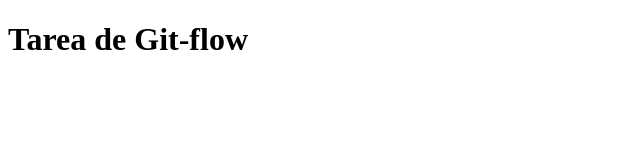
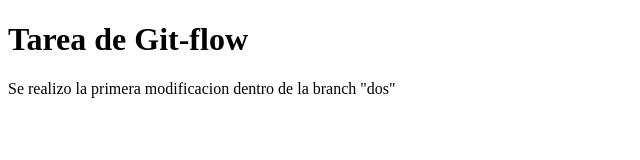
Before and after one commit to DanielVillasana-v418/aweb.u1.t1.22, a plain HTML site: page dos.html in a window 1280 px wide. Shown: the whole page, without its empty margins (0-640 px from the left). Drawn offline with Linux system fonts and the light colour scheme.

Commit message:
Se realizo la primera modificacion en la rama dos

```diff
--- a/dos.html
+++ b/dos.html
@@ -8,5 +8,6 @@
 </head>
 <body>
     <h1>Tarea de Git-flow</h1>
+    <p>Se realizo la primera modificacion dentro de la branch "dos"</p>
 </body>
 </html>
```
